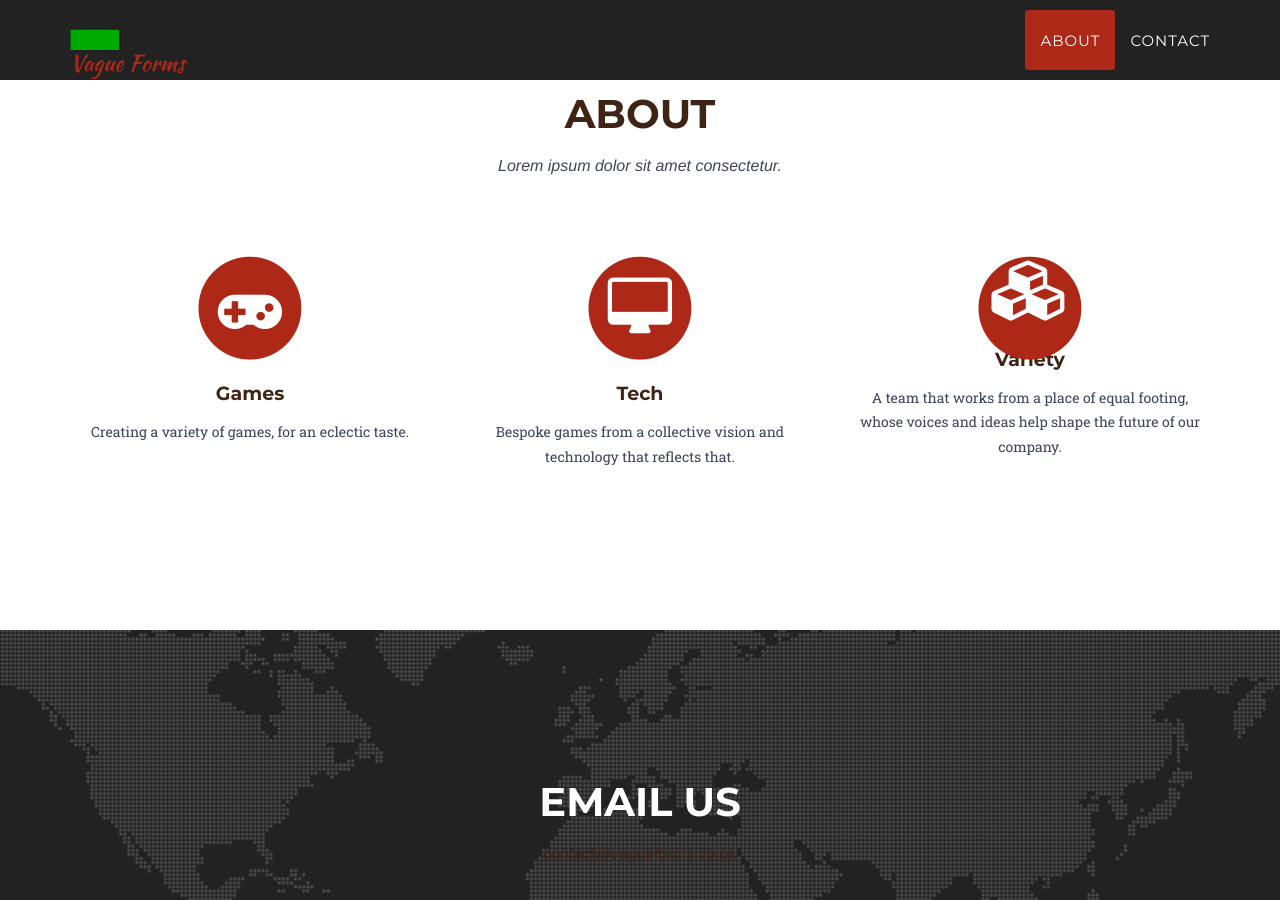
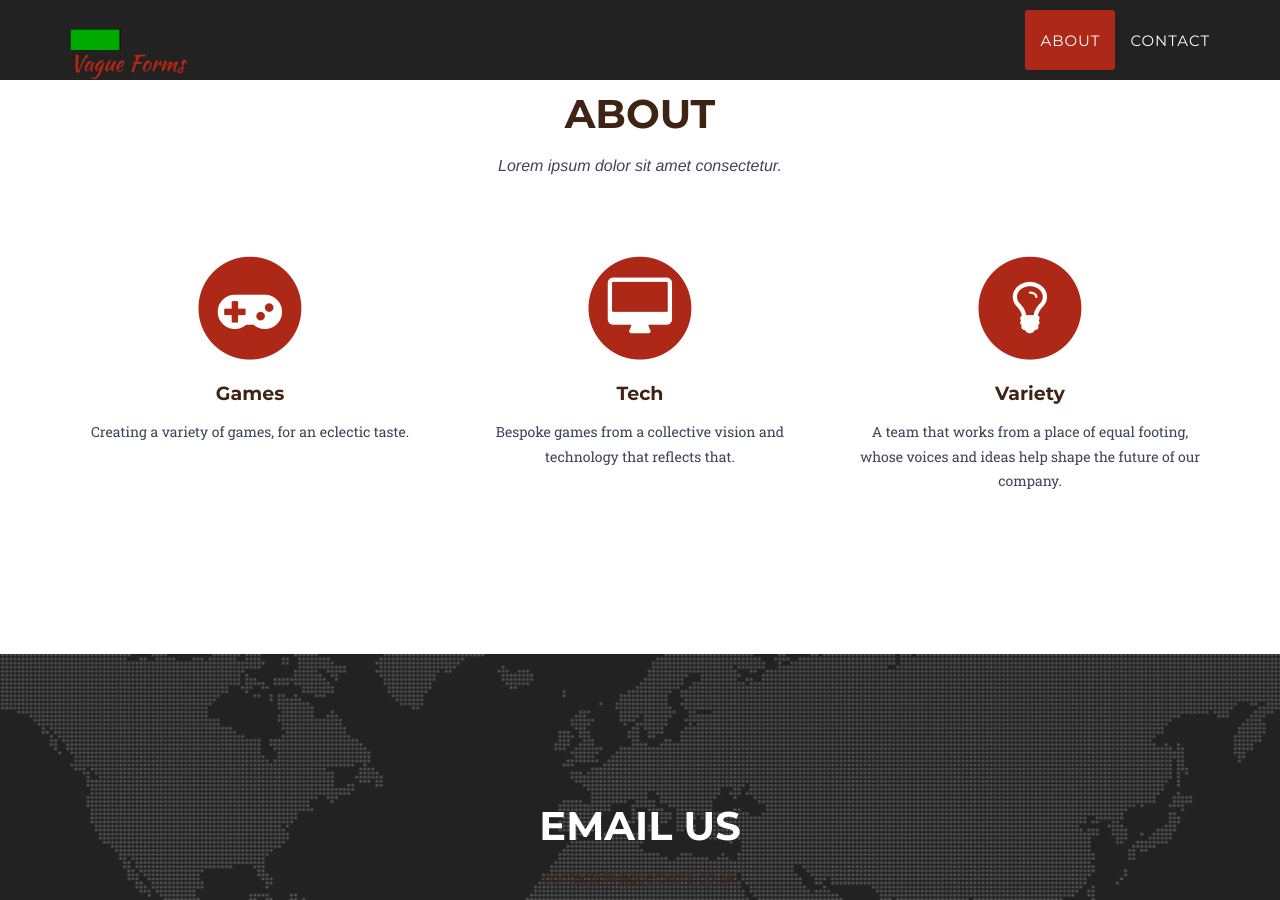
Before and after one commit to VagueForms/vagueforms.co.uk, a Jekyll site: the page built from index.html, in a window 1280 px wide and 900 px high, scrolled down 816 px. Built offline with Jekyll 4.4.1, drawn with Linux system fonts in a browser that asks for light colours; some web fonts are replaced.

Commit message:
Update about.html

```diff
--- a/_includes/about.html
+++ b/_includes/about.html
@@ -25,9 +25,9 @@
                     <p class="text-muted">Bespoke games from a collective vision and technology that reflects that.</p>
                 </div>
                 <div class="col-md-4">
-                    <span class="fa-lightbulb-o fa-4x">
+                    <span class="fa-stack fa-4x">
                         <i class="fa fa-circle fa-stack-2x text-primary"></i>
-                        <i class="fa fa-cubes fa-stack-1x fa-inverse"></i>
+                        <i class="fa fa-lightbulb-o fa-stack-1x fa-inverse"></i>
                     </span>
                     <h4 class="service-heading">Variety</h4>
                     <p class="text-muted">A team that works from a place of equal footing, whose voices and ideas help shape the future of our company.</p>
```
